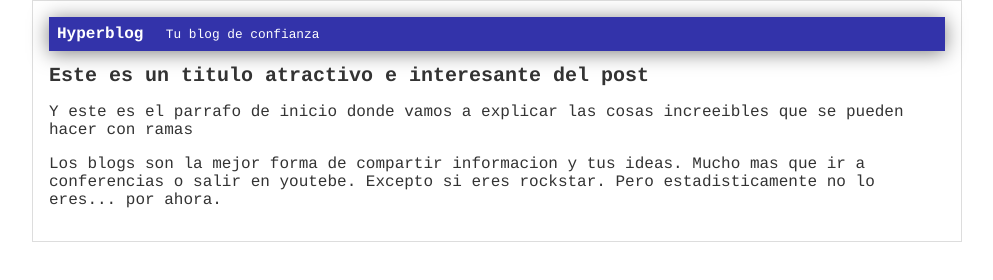
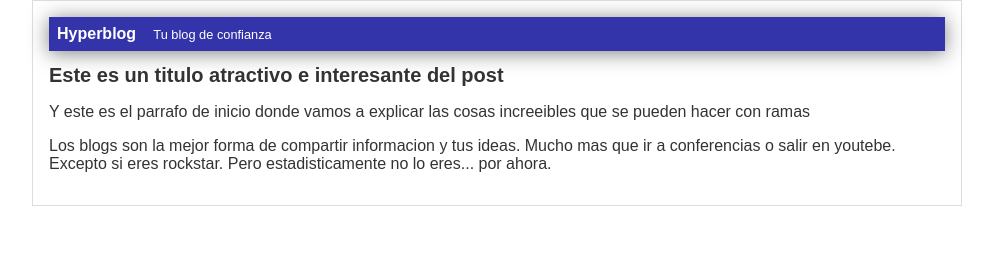
Before and after one commit to ernesto-sinh/hyperblog, a plain HTML site: page index.html in a window 1280 px wide. Shown: the whole page, without its empty margins (143-1136 px from the left). Drawn offline with Linux system fonts and the light colour scheme.

Commit message:
Nuevo cambio de fuente a sanserif

```diff
--- a/estilos.css
+++ b/estilos.css
@@ -1,7 +1,7 @@
 body{
     color: #333;
     text-align: center;
-    font-family: courier;
+    font-family: sans-serif;
     font-size: 16px;
     margin: 0;
     padding: 0;
```
